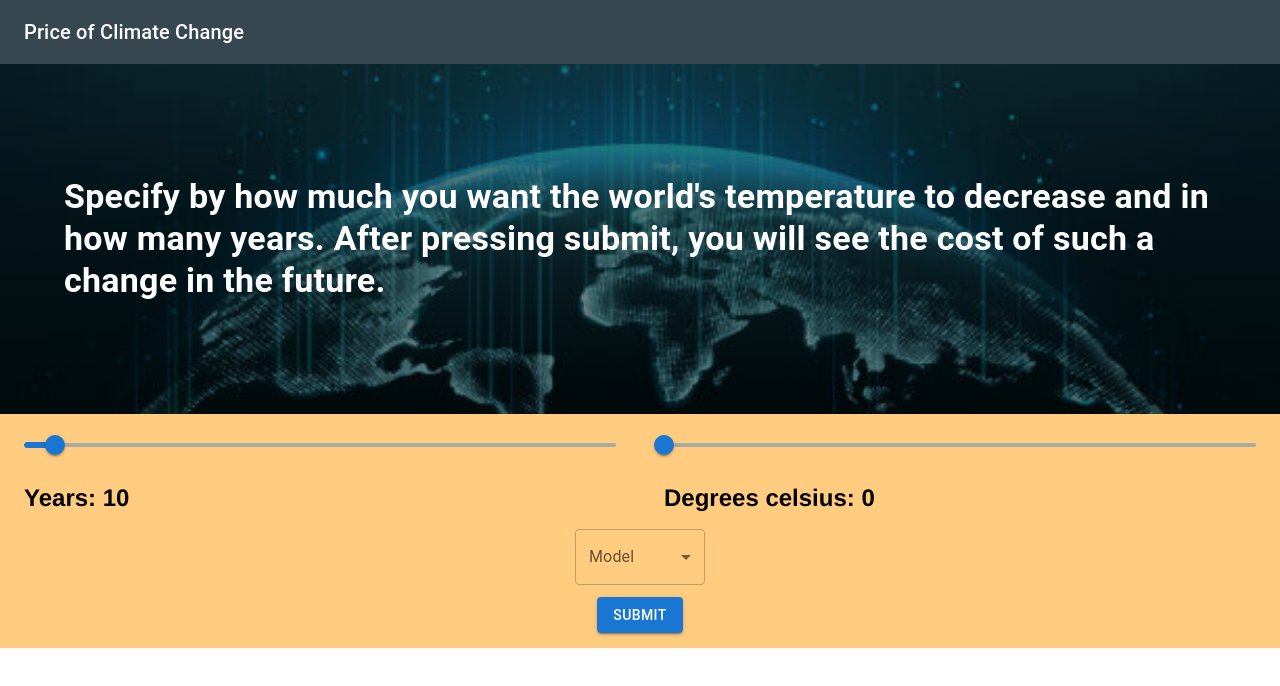
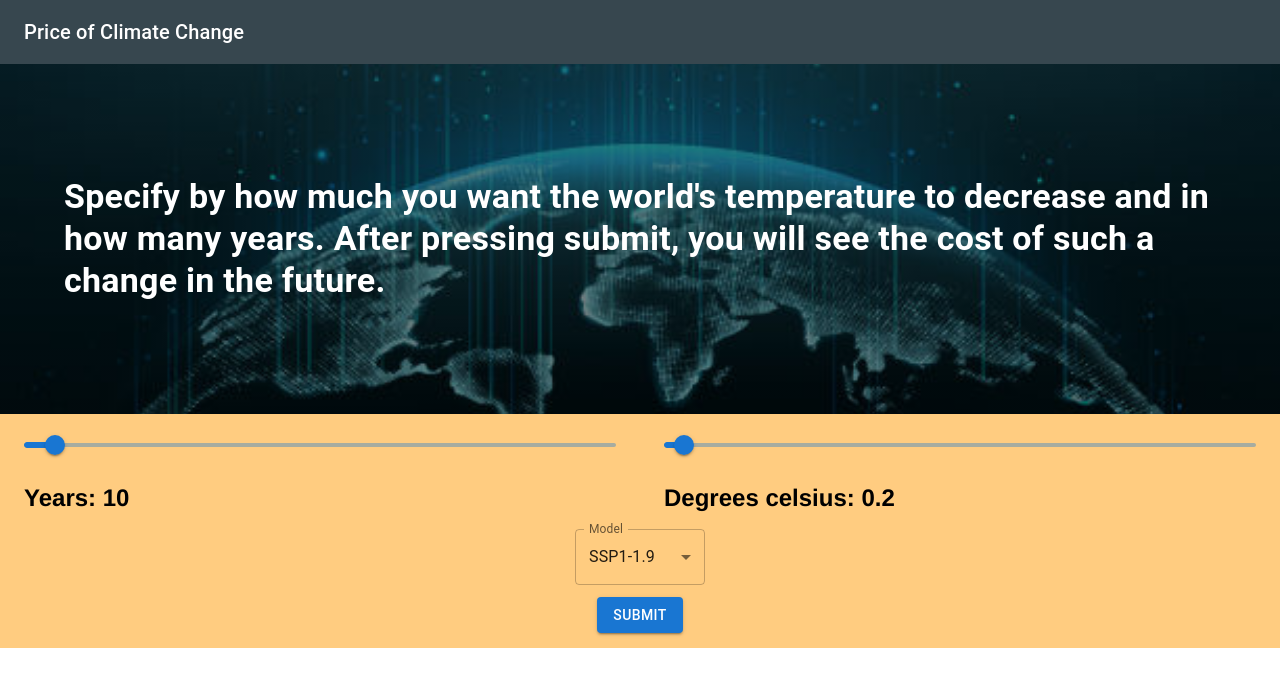
Before and after one commit to erehulka/HK24-Dakoty, a React (Create React App) app in the folder frontend/: page / in a window 1280 px wide. Shown: the top 686 px of the page. Built offline with nearby package versions, Linux system fonts and the light colour scheme.

Commit message:
preselected

```diff
--- a/frontend/src/App.tsx
+++ b/frontend/src/App.tsx
@@ -13,8 +13,8 @@ const IPHONE_15_PRO_MAX = 1270
 
 export default function App() {
   const [years, setYears] = useState<number>(10);
-  const [degrees, setDegrees] = useState<number>(0);
-  const [scenario, setScenario] = useState<string | undefined>(undefined);
+  const [degrees, setDegrees] = useState<number>(0.2);
+  const [scenario, setScenario] = useState<string | undefined>("SSP1-1.9");
   const [price, setPrice] = useState<number | undefined>(undefined);
 
   const handleYearsChange = (event: Event, newValue: number | number[]) => {
@@ -42,7 +42,9 @@ export default function App() {
   }
 
   const handleClick = (): void => {
-    setPrice(degrees * years);
+    if (!years || !degrees || !scenario) {
+      return
+    }
     const apiUrl: string = `http://127.0.0.1:5000/data`
 
     axios.post(apiUrl, {years, degrees, scenario})
@@ -142,7 +144,7 @@ export default function App() {
             label="Model"
             onChange={handleScenarioChange}
           >
-            <MenuItem value="SSP1-1.9">SSP1-1.9</MenuItem>
+            <MenuItem value="SSP1-1.9" selected>SSP1-1.9</MenuItem>
             <MenuItem value="SSP1-2.6">SSP1-2.6</MenuItem>
             <MenuItem value="SSP3-7.0">SSP3-7.0</MenuItem>
           </Select>
```
